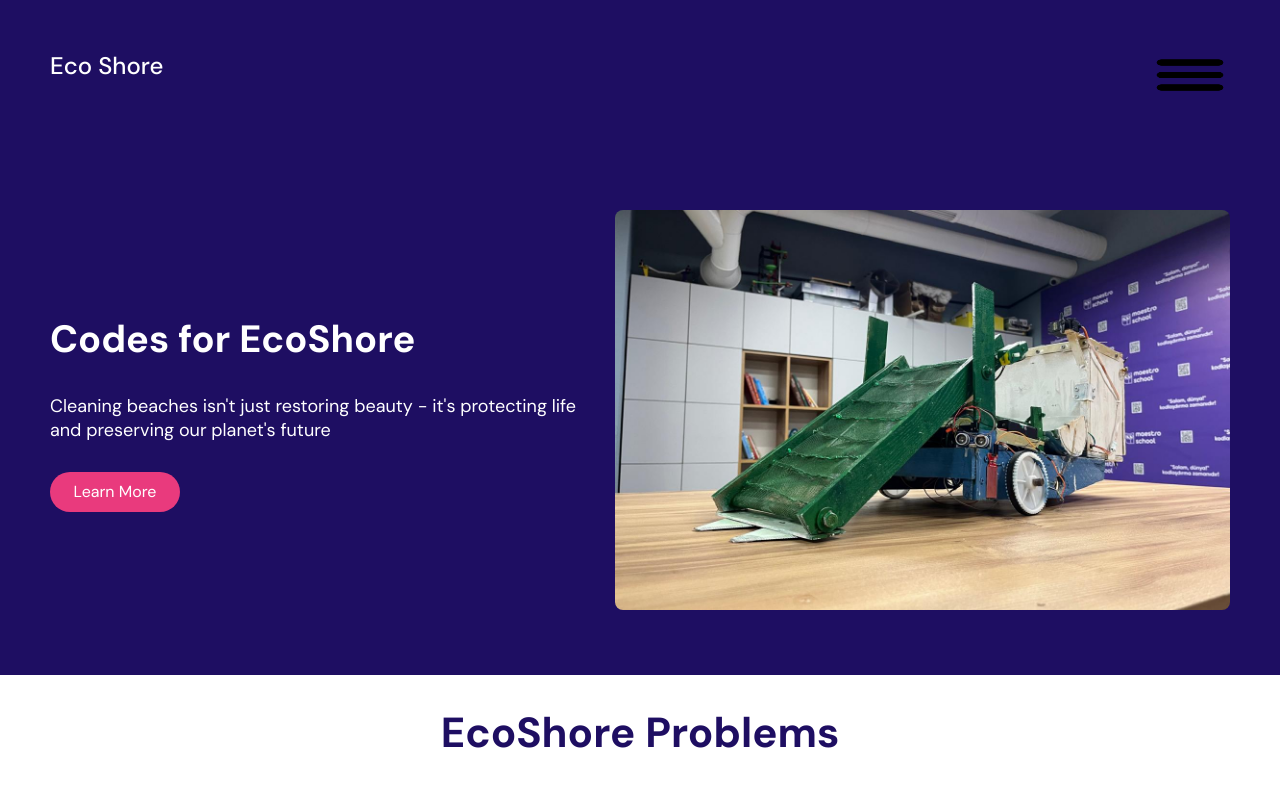
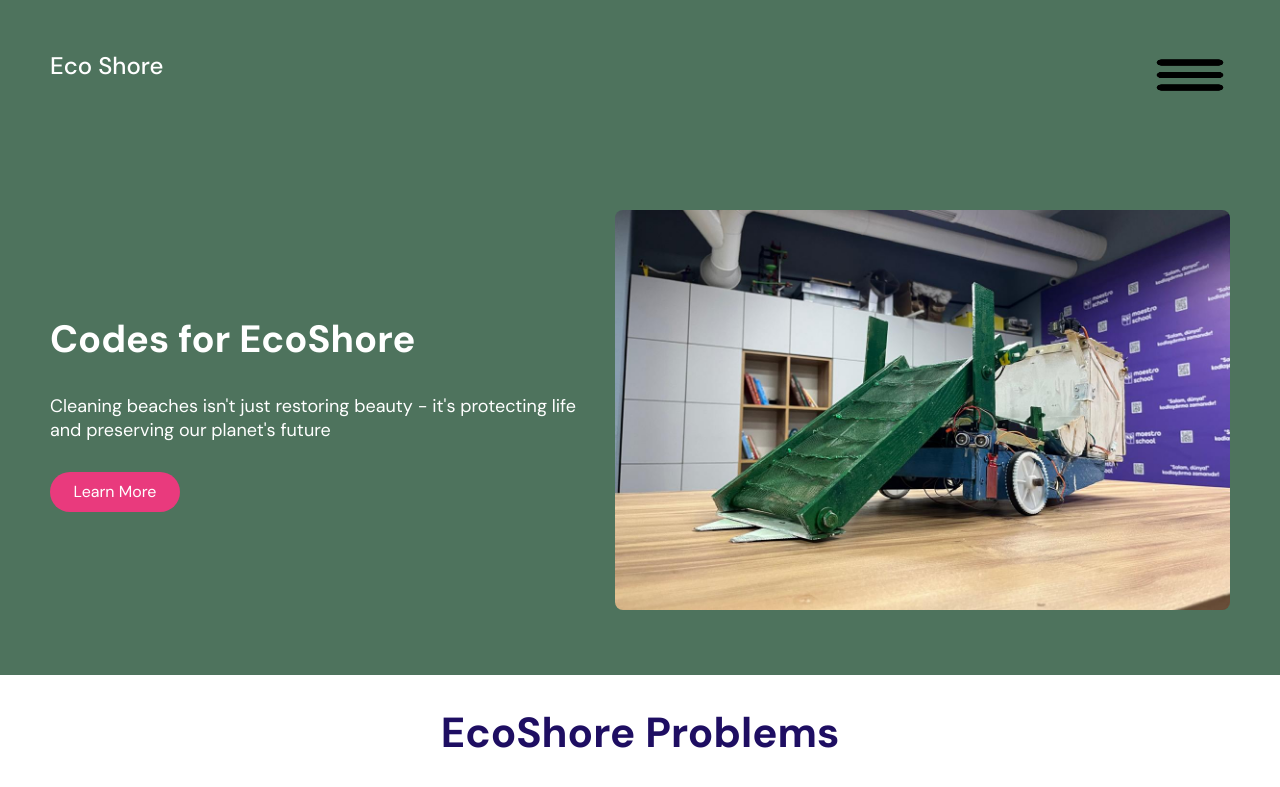
Before and after one commit to Akhundzadafatima/EcoShore, a plain HTML site: page index.html in a window 1280 px wide. Shown: the top 787 px of the page. Drawn offline with Linux system fonts and the light colour scheme; a web font is replaced by a local one.

Commit message:
bg color changes

```diff
--- a/style.css
+++ b/style.css
@@ -11,7 +11,7 @@ button {
 }
 
 .Hero {
-  background-color: #1e0e62;
+  background-color: #4E735D;
 }
 .navbar {
   display: flex;
```
